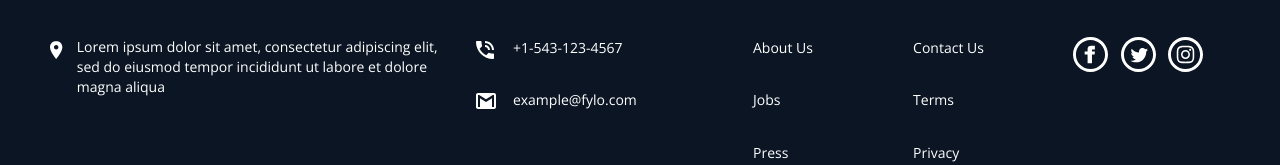
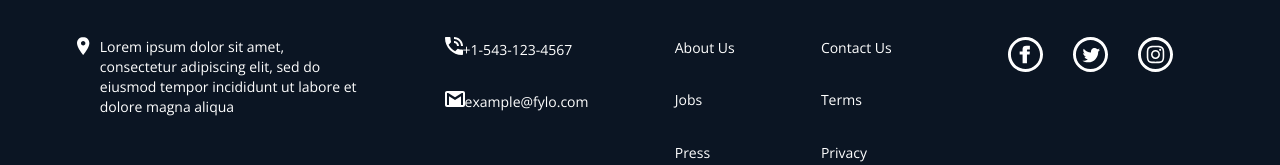
Before and after one commit to Batareika007/fylo-dark-theme-landing-page, a plain HTML site: page index.html in a window 1280 px wide. Shown: the part 2632-2797 px from the top of the page. Drawn offline with nearby package versions, Linux system fonts and the light colour scheme.

Commit message:
styling breakpoints
 on styling breakpoints, found some styles that need to be restyling

```diff
--- a/scss/style.scss
+++ b/scss/style.scss
@@ -26,6 +26,12 @@ $white: hsl(0, 0%, 100%);
 
 a {
     color: $white;
+    text-shadow: -.25px -.25px 0 transparent,
+    .25px .25px transparent;
+    &:hover{
+        text-shadow: -.25px -.25px 0 $white,
+        .25px .25px $white;
+    }
 }
 
 // starting styling
@@ -116,6 +122,7 @@ header {
         justify-content: space-between;
 
         >li {
+            position: relative;
             >a {
                 font-size: 16px;
 
@@ -128,7 +135,6 @@ header {
                 }
 
                 &:hover {
-                    -webkit-text-stroke: 1px;
                     padding-bottom: 3px;
                     border-bottom: 2px solid $white;
                 }
@@ -241,7 +247,7 @@ header {
             }
             &:hover {
                 background-color: $cyan;
-                font-weight: 700;
+
 
             }
         }
@@ -511,7 +517,7 @@ header {
     @media (max-width:1025px) {}
     @media (max-width:769px) {
         flex-direction: column;
-
+        width: 100%;
     }
     @media (max-width:480px) {}
     @media (max-width:375px) {
@@ -523,10 +529,12 @@ header {
     border-radius: 25px;
     padding: 0 25px;
     @media (max-width:1025px) {}
-    @media (max-width:769px) {}
+    @media (max-width:769px) {
+        width: 100%;
+    }
     @media (max-width:480px) {}
     @media (max-width:375px) {
-        width: 100%;
+
     }
 
     &::placeholder {
@@ -573,8 +581,6 @@ header {
     >img {
         height: 100%;
     }
-
-
 }
 
 .footer-container__links {
@@ -590,7 +596,7 @@ header {
 }
 
 .footer-container__links_map {
-    flex: 0 1 366px;
+    flex: 0 1 25%;
     line-height: 20px;
     position: relative;
     @media (max-width:1025px) {}
@@ -599,26 +605,27 @@ header {
     @media (max-width:375px) {}
 
     >a {
-
+        display: flex;
+        align-content: flex-start;
         &::before {
             content: url('../icons/icon-location.svg');
-            position: absolute;
-            left: -27px;
-            top: 4px;
+            display: inline-block;
+            padding: 0 10px 0 0;
         }
     }
 
 }
 
 .footer-container__links_contacts {
-    flex: 0 1 170px;
+    flex: 0 1 auto;
 
     >a {
+        display: block;
         padding: 0 0 30px 0;
         line-height: 1.6;
 
         &:hover {
-            font-weight: 700;
+            text-decoration: dotted;
         }
     }
 
@@ -628,47 +635,39 @@ header {
 .telefon {
     display: inline-block;
     position: relative;
-
+    display: flex;
     &::before {
         content: url('../icons/icon-phone.svg');
-        position: absolute;
-        left: -37px;
-        top: 4px;
+
     }
 }
 
 .mail {
     display: inline-block;
     position: relative;
-
+    display: flex;
     &::before {
         content: url('../icons/icon-email.svg');
-        position: absolute;
-        left: -37px;
-        top: 4px;
+
     }
 }
 
 .footer-container__links_info {
-    flex: 0 1 90px;
+    flex: 0 1 auto;
     display: flex;
     flex-direction: column;
 
     >a {
         padding: 0 0 30px 0;
         line-height: 1.6;
-
-        &:hover {
-            font-weight: 700;
-        }
     }
 
 }
 
 .footer-container__links_social {
-    flex: 0 0 130px;
+    flex: 0 0 20%;
     display: flex;
-    justify-content: space-between;
+    justify-content: space-evenly;
 }
 
 .round-icon {
```
Also changed, not shown: CSS/style.css.
